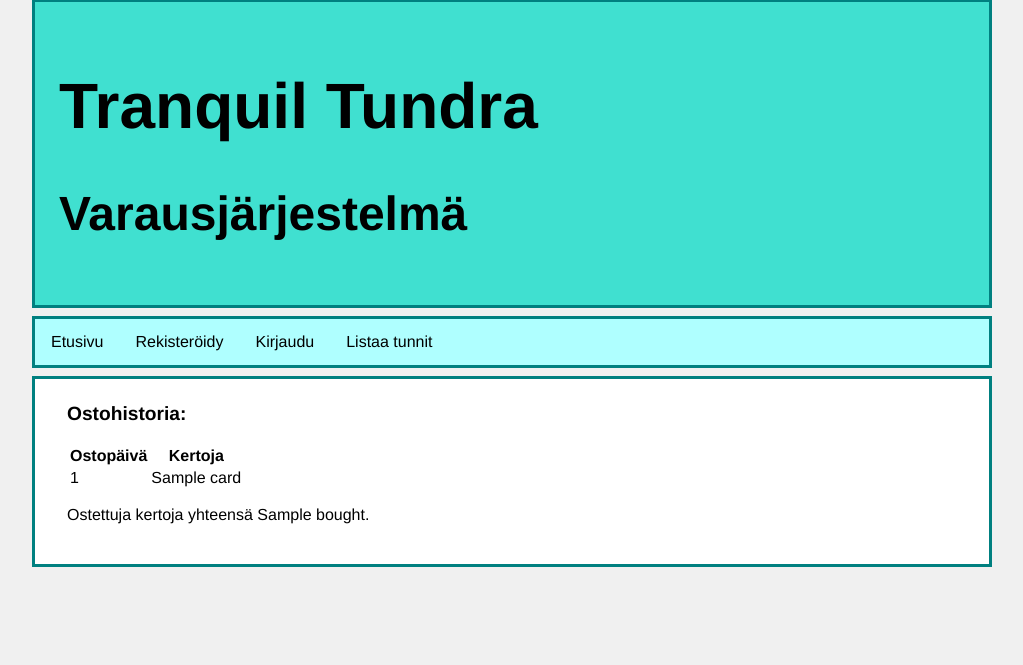
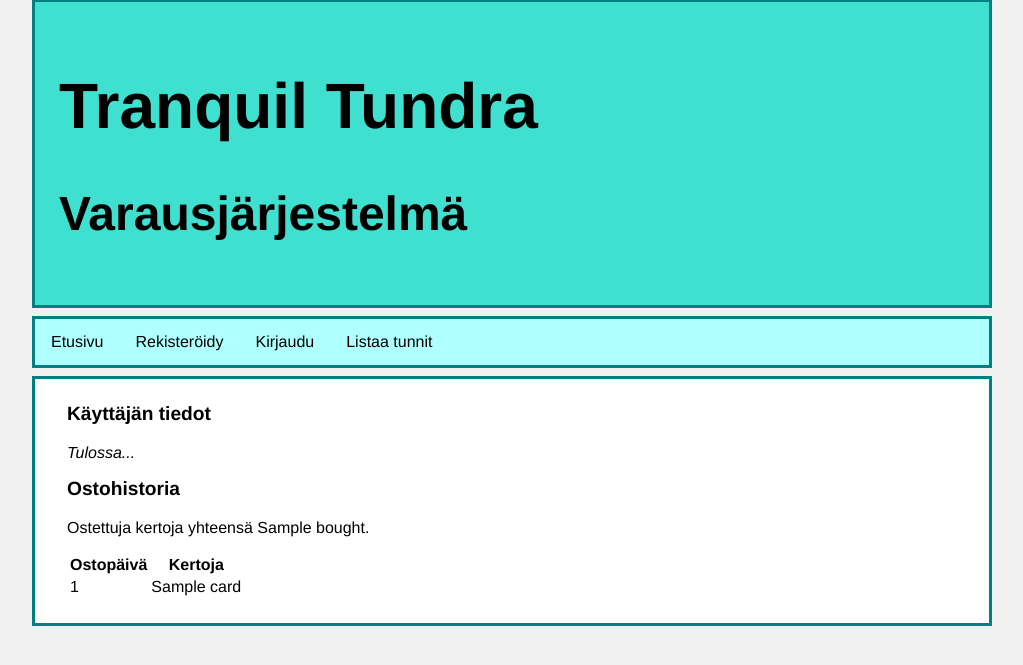
Before and after one commit to lautsar/tsoha2020, a Flask app: template templates/info.html in a window 1280 px wide. Shown: the part 17-682 px from the top of the page, without its empty margins (128-1151 px from the left). Run offline with Flask 2, Linux system fonts and the light colour scheme; the template is opened without the code that fills it: most values are stand-ins (such as "Sample title", 1, 10 or a date in 2020).

Commit message:
Place for user info

```diff
--- a/templates/info.html
+++ b/templates/info.html
@@ -1,7 +1,13 @@
 {% extends "layout.html" %}
 
 {% block body %}
-<h3>Ostohistoria:</h3>
+<h3>Käyttäjän tiedot</h3>
+
+<p><i>Tulossa...</i></p>
+
+<h3>Ostohistoria</h3>
+
+<p>Ostettuja kertoja yhteensä {{ bought }}.</p>
 
 <table>
     <tr>
@@ -16,5 +22,5 @@
 {% endfor %}
 
 </table>
-<p>Ostettuja kertoja yhteensä {{ bought }}.</p>
+
 {% endblock %}
```
